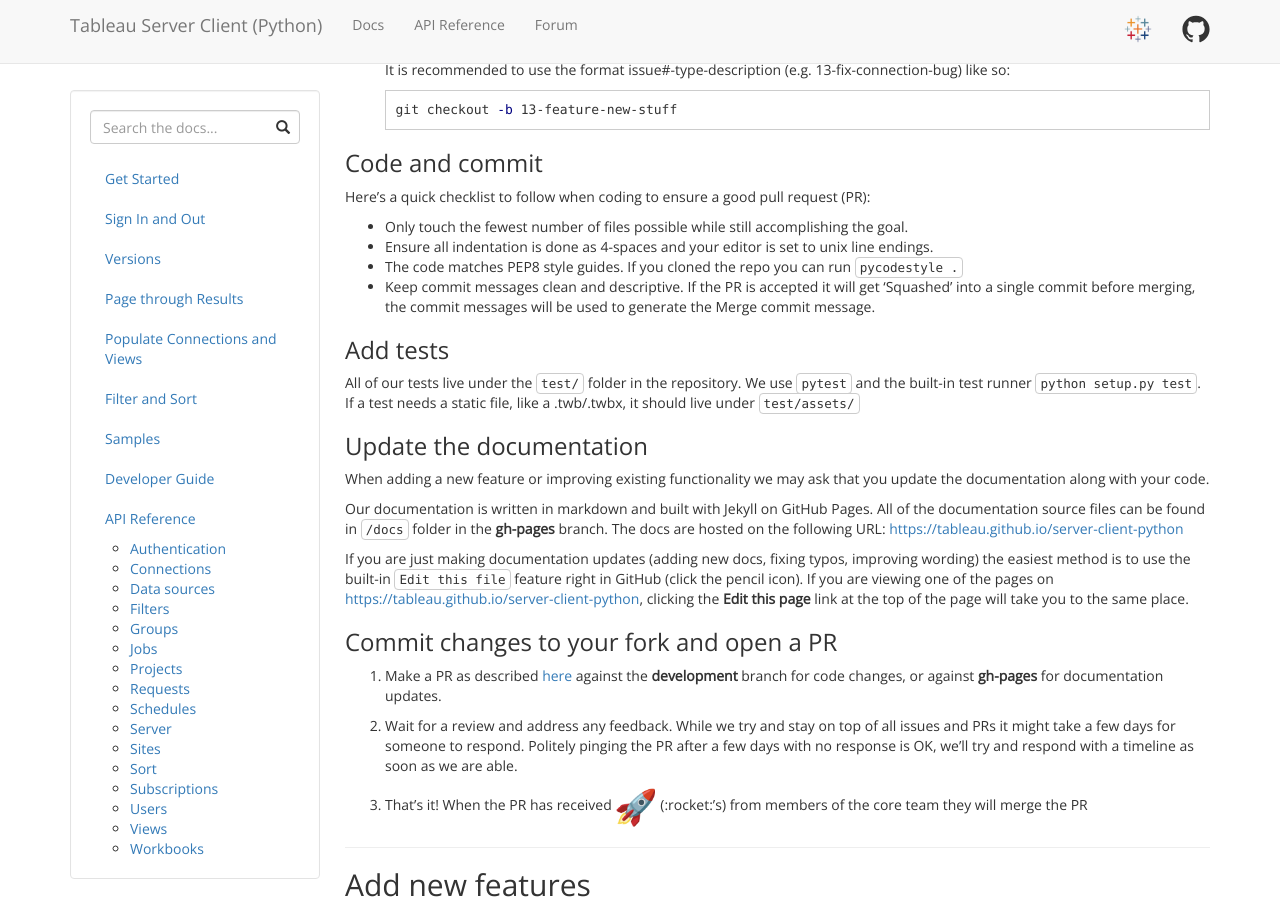
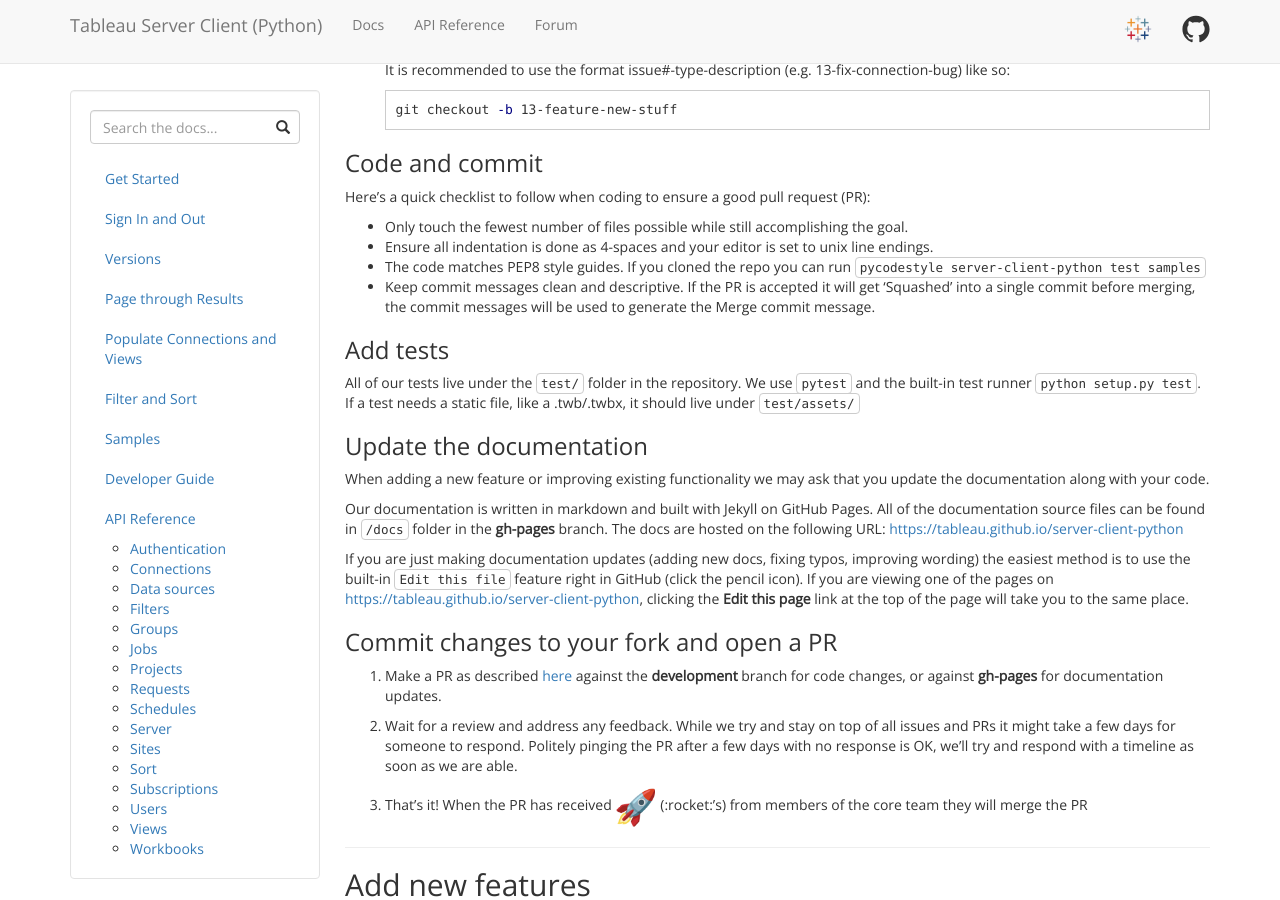
Before and after one commit to tableau/server-client-python, a Jekyll site: the page built from docs/dev-guide.md, in a window 1280 px wide and 900 px high, scrolled down 756 px. Built offline with Jekyll 4.4.1, drawn with Linux system fonts in a browser that asks for light colours; emoji names are drawn with the system emoji font.

Commit message:
Update dev-guide.md
Added Tyler's correction for pycodestyle.

```diff
--- a/docs/dev-guide.md
+++ b/docs/dev-guide.md
@@ -49,7 +49,7 @@
 
    - Only touch the fewest number of files possible while still accomplishing the goal.
    - Ensure all indentation is done as 4-spaces and your editor is set to unix line endings.
-   - The code matches PEP8 style guides. If you cloned the repo you can run `pycodestyle .`
+   - The code matches PEP8 style guides. If you cloned the repo you can run `pycodestyle server-client-python test samples`
    - Keep commit messages clean and descriptive.
      If the PR is accepted it will get 'Squashed' into a single commit before merging, the commit messages will be used to generate the Merge commit message.
 
```
